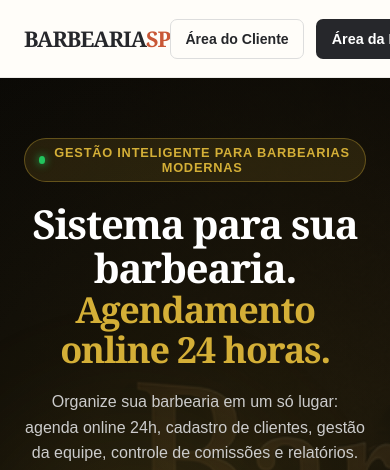
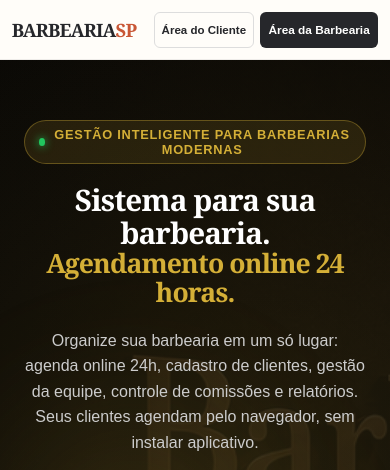
Before and after one commit to callium2003/Aplicativo-barbearia, a Next.js app: page / in a window 390 px wide. Shown: the top 470 px of the page. Built offline with nearby package versions, Linux system fonts and the light colour scheme.

Commit message:
fix(landing): ajustar responsividade do cabecalho e badges no ipad mini e iphone (#56)
Ajusta responsividade do cabeçalho da landing page e badges de vídeo no iPad Mini e iPhone, prevenindo cortes horizontais e sobreposição em tablets e mobile.

```diff
--- a/app/components/landing-hero-video.module.css
+++ b/app/components/landing-hero-video.module.css
@@ -168,17 +168,18 @@
   }
 }
 
-@media (max-width: 640px) {
+@media (max-width: 900px) {
   .wrapper {
     flex-wrap: wrap;
     gap: 0.75rem;
     padding: 1rem 0;
+    max-width: 440px;
   }
   .phoneFrame {
     order: -1;
     flex-basis: 100%;
-    max-width: 270px;
-    border-radius: 36px;
+    max-width: 290px;
+    border-radius: 38px;
   }
   .badge {
     position: static;
@@ -201,6 +202,13 @@
   }
 }
 
+@media (max-width: 640px) {
+  .phoneFrame {
+    max-width: 270px;
+    border-radius: 36px;
+  }
+}
+
 @media (prefers-reduced-motion: reduce) {
   .badge {
     animation: none;
--- a/app/marketing-page.module.css
+++ b/app/marketing-page.module.css
@@ -34,6 +34,8 @@
   padding: 14px max(24px, 5vw);
   background: #fffdf9;
   border-bottom: 1px solid #26272b14;
+  box-sizing: border-box;
+  width: 100%;
 }
 .brandLink,
 .nav a,
@@ -78,6 +80,7 @@
   align-items: center;
   justify-content: center;
   white-space: nowrap;
+  flex-shrink: 0;
   font-size: 0.88rem;
   font-weight: 600;
   color: #555;
@@ -96,6 +99,7 @@
   align-items: center;
   justify-content: center;
   white-space: nowrap;
+  flex-shrink: 0;
   font-size: 0.9rem;
   font-weight: 700;
   background: #26272b;
@@ -974,7 +978,22 @@
   color: #555;
 }
 
-/* Responsividade Mobile Extrema */
+/* Responsividade para Tablets e iPad Mini */
+@media (max-width: 1024px) {
+  .header {
+    grid-template-columns: auto 1fr;
+    padding: 14px clamp(16px, 3.5vw, 24px);
+    gap: 16px;
+  }
+  .nav {
+    display: none;
+  }
+  .headerActions {
+    justify-content: flex-end;
+  }
+}
+
+/* Responsividade Mobile e Tablet Médio */
 @media (max-width: 900px) {
   .heroContainer {
     grid-template-columns: 1fr;
@@ -1022,10 +1041,36 @@
 
 @media (max-width: 640px) {
   .header {
-    grid-template-columns: 1fr auto;
+    grid-template-columns: auto 1fr;
+    padding: 10px clamp(10px, 3vw, 16px);
+    min-height: 60px;
+    gap: 8px;
   }
   .nav {
     display: none;
+  }
+  .brand {
+    font-size: clamp(1.15rem, 4vw, 1.35rem);
+    white-space: nowrap;
+  }
+  .headerActions {
+    gap: clamp(4px, 1.5vw, 8px);
+    justify-content: flex-end;
+  }
+  .clientLoginLink {
+    padding: 6px clamp(6px, 1.8vw, 10px);
+    min-height: 36px;
+    font-size: clamp(0.72rem, 2.5vw, 0.82rem);
+    border-radius: 6px;
+  }
+  .loginLink {
+    padding: 6px clamp(8px, 2.2vw, 12px);
+    min-height: 36px;
+    font-size: clamp(0.74rem, 2.5vw, 0.84rem);
+    border-radius: 6px;
+  }
+  .hero h1 {
+    font-size: clamp(1.85rem, 6.5vw, 2.5rem);
   }
   .journeyGrid {
     grid-template-columns: 1fr;
@@ -1052,6 +1097,30 @@
   }
 }
 
+/* Telas Ultra-Compactas (iPhone SE 1ª Geração / Android Compacto) */
+@media (max-width: 380px) {
+  .header {
+    padding: 8px 8px;
+    gap: 6px;
+  }
+  .brand {
+    font-size: 1.1rem;
+  }
+  .headerActions {
+    gap: 4px;
+  }
+  .clientLoginLink {
+    padding: 5px 6px;
+    min-height: 32px;
+    font-size: 0.68rem;
+  }
+  .loginLink {
+    padding: 5px 8px;
+    min-height: 32px;
+    font-size: 0.7rem;
+  }
+}
+
 @media (prefers-reduced-motion: reduce) {
   .page *,
   .page *::before,
```
Also changed, not shown: 2 other files (tests, documents, lock files or other folders).
